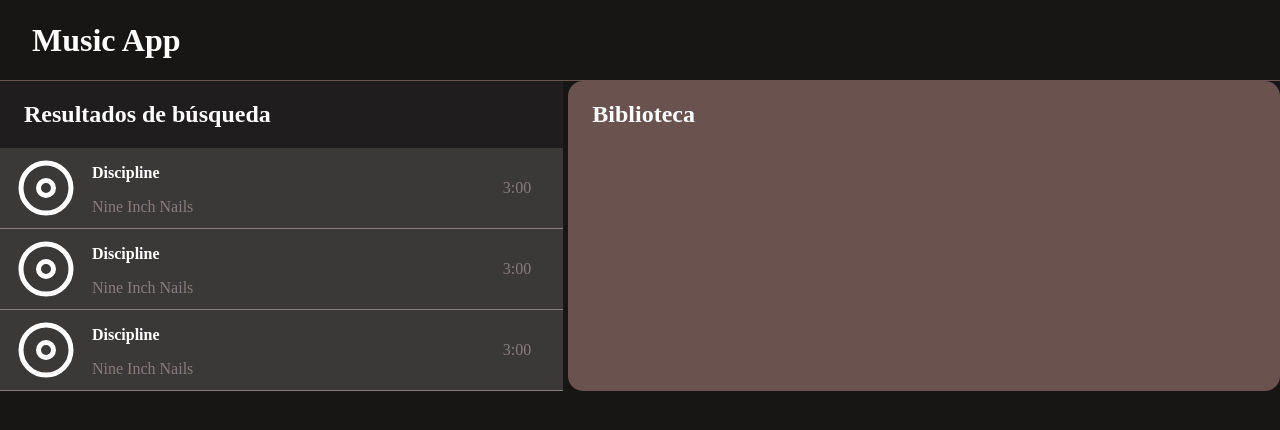
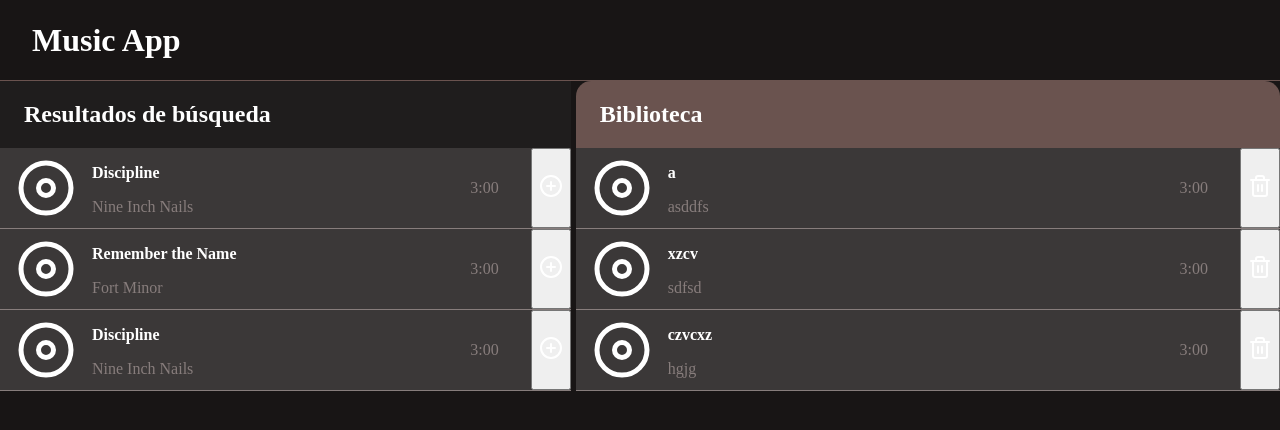
Before and after one commit to at-campos/react-music-app, a React (Create React App) app: page / in a window 1280 px wide. Shown: the top 430 px of the page. Built offline with nearby package versions, Linux system fonts and the light colour scheme; a web font is replaced by a local one.

Commit message:
app status controls lists + button depending on container

```diff
--- a/src/App.js
+++ b/src/App.js
@@ -3,14 +3,45 @@ import Header from "./components/Header";
 import Library from './components/Library';
 import SearchResults from './components/SearchResults';
 import Song from './components/Song';
+import React, { useState, useEffect } from "react";
 
 function App() {
+  //Resultados del fetch - conecta a SearchResults.js
+  const [results, setResults] = useState([]);
+  //Guardado en Library.js
+  const [songs, setSongs] = useState([]);
+
+  useEffect(() => {
+        const fetchSongs = async () => {
+            const response = [
+                {id: 1, title:"Discipline", artist: "Nine Inch Nails", duration: "3:00"},
+                {id: 2, title:"Remember the Name", artist: "Fort Minor", duration: "3:00"},
+                {id: 3, title:"Discipline", artist: "Nine Inch Nails", duration: "3:00"}
+            ];
+
+            setResults(response);
+        }
+
+        const tempPopulate = () => {
+          const placeholder = [
+                {id: 4, title:"a", artist: "asddfs", duration: "3:00"},
+                {id: 5, title:"xzcv", artist: "sdfsd", duration: "3:00"},
+                {id: 6, title:"czvcxz", artist: "hgjg", duration: "3:00"}
+          ];
+
+          setSongs(placeholder);
+        }
+        fetchSongs();
+        tempPopulate();
+
+    }, [])
+
   return (
     <div className="App">
       <Header appName="Music App" />
       <div className="App__container">
-        <SearchResults />
-        <Library />
+        <SearchResults results={[...results]}/>
+        <Library songs={[...songs]}/>
       </div>
 
     </div>
--- a/src/components/Library.js
+++ b/src/components/Library.js
@@ -1,8 +1,6 @@
-import React, { useState } from "react";
 import Song from "./Song";
 
-const Library = () => {
-    const [songs, setSongs] = useState([]);
+const Library = ({songs}) => {
 
     return(
         <>
@@ -13,7 +11,7 @@ const Library = () => {
                         const { id, title, artist, duration } = song;
 
                         return(
-                            <Song id= {id} title={title} artist= {artist} duration={duration} />
+                            <Song id={id} title={title} artist= {artist} duration={duration} addButton={Boolean(false)}/>
                         )
                     })
                 }
--- a/src/components/SearchResults.js
+++ b/src/components/SearchResults.js
@@ -1,32 +1,17 @@
 import React, { useState, useEffect } from "react";
 import Song from "./Song";
 
-const SearchResults = () => {
-    const [songs, setSongs] = useState([]);
-
-    useEffect(() => {
-        const fetchSongs = async () => {
-            const response = [
-                {id: 1, title:"Discipline", artist: "Nine Inch Nails", duration: "3:00"},
-                {id: 2, title:"Discipline", artist: "Nine Inch Nails", duration: "3:00"},
-                {id: 3, title:"Discipline", artist: "Nine Inch Nails", duration: "3:00"}
-            ];
-
-            setSongs(response);
-        }
-
-        fetchSongs();
-    }, [])
+const SearchResults = ({results}) => {
 
     return(
         <section className="searchResults">
             <h2 className="searchResults__title">Resultados de búsqueda</h2>
             {
-            songs.map((song) => {
-                const { id, title, artist, duration } = song;
+            results.map((results) => {
+                const { id, title, artist, duration } = results;
 
                 return(
-                    <Song id= {id} title={title} artist= {artist} duration={duration} />
+                    <Song key={id} title={title} artist= {artist} duration={duration} addButton={Boolean(true)}/>
                 )
             })
         }
--- a/src/components/Song.js
+++ b/src/components/Song.js
@@ -1,14 +1,27 @@
+import React from 'react';
 import cover from './disc.svg';
+import add from './plus-circle.svg';
+import remove from './trash.svg'
 
-const Song = ({ key, title, artist, duration}) => {
+const Song = ({ title, artist, duration, addButton}) => {
+
+    const AddDeleteBtn = (buttonCheck) => {
+        if(buttonCheck.buttonCheck === true){
+            return <button><img src={add} /></button>;
+        } else {
+            return <button><img src={remove} /></button>;
+        }
+    }
+
     return(
-        <div className='songCard' id={key}>
+        <div className='songCard'>
             <img src={cover} className='songCard__cover'/>
             <div className='songCard__info'>
                 <p className='songCard__title'>{title}</p>
                 <p className='songCard__artist'>{artist}</p>
             </div>
             <p className='songCard__duration'>{duration}</p>
+            <AddDeleteBtn buttonCheck={addButton} />
         </div>
     )
 }
```
Also changed, not shown: src/components/plus-circle.svg (added), src/components/trash.svg (added).
